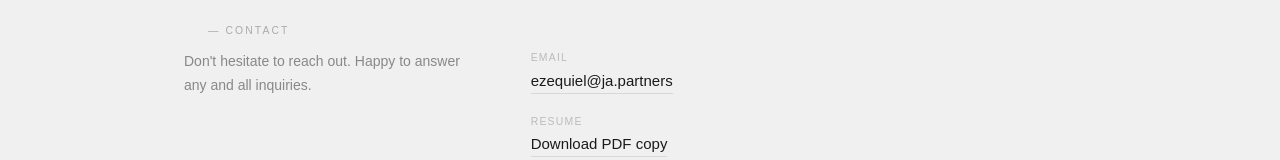
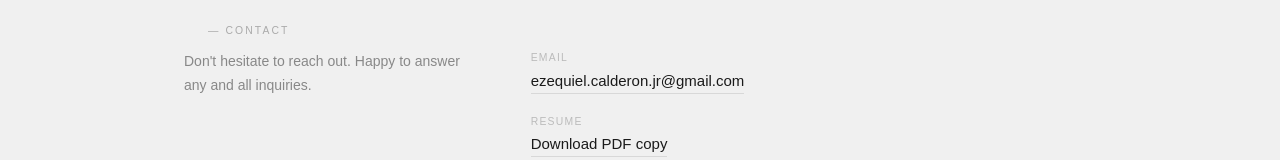
Before and after one commit to playeasynow/playeasynow.github.io, an Astro site: page /about in a window 1280 px wide. Shown: the part 754-914 px from the top of the page. Built offline with nearby package versions, Linux system fonts and the light colour scheme; Astro itself is replaced by a stand-in of ours; a web font is replaced by a local one.

Commit message:
Updated email

```diff
--- a/src/layouts/Layout.astro
+++ b/src/layouts/Layout.astro
@@ -61,7 +61,7 @@ const { title, activePage } = Astro.props;
         <a href="https://linkedin.com/in/ezequielcalderonjr/" target="_blank" rel="noopener">LinkedIn</a>
         <a href="https://github.com/playeasynow" target="_blank" rel="noopener">GitHub</a>
         <a href="https://instagram.com/playeasynow/" target="_blank" rel="noopener">Instagram</a>
-        <a href="mailto:ezequiel@ja.partners">Email</a>
+        <a href="mailto:ezequiel.calderon.jr@gmail.com">Email</a>
       </div>
     </div>
   </footer>
--- a/src/pages/about.astro
+++ b/src/pages/about.astro
@@ -78,7 +78,7 @@ import Layout from '../layouts/Layout.astro';
         <div class="contact-items fade-up">
           <div>
             <span class="contact-item-label">Email</span>
-            <a href="mailto:ezequiel@ja.partners" class="contact-item-link">ezequiel@ja.partners</a>
+            <a href="mailto:ezequiel.calderon.jr@gmail.com" class="contact-item-link">ezequiel.calderon.jr@gmail.com</a>
           </div>
           <div>
             <span class="contact-item-label">Resume</span>
```
